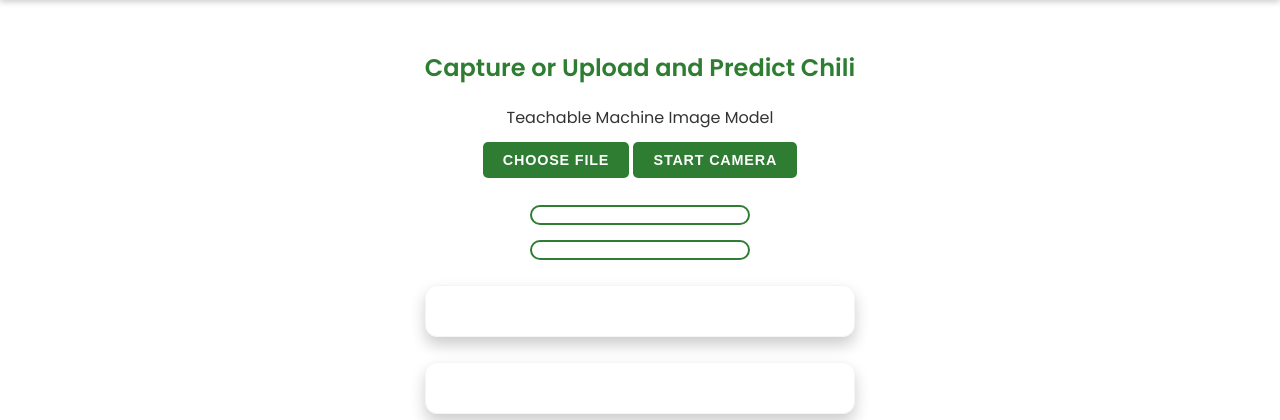
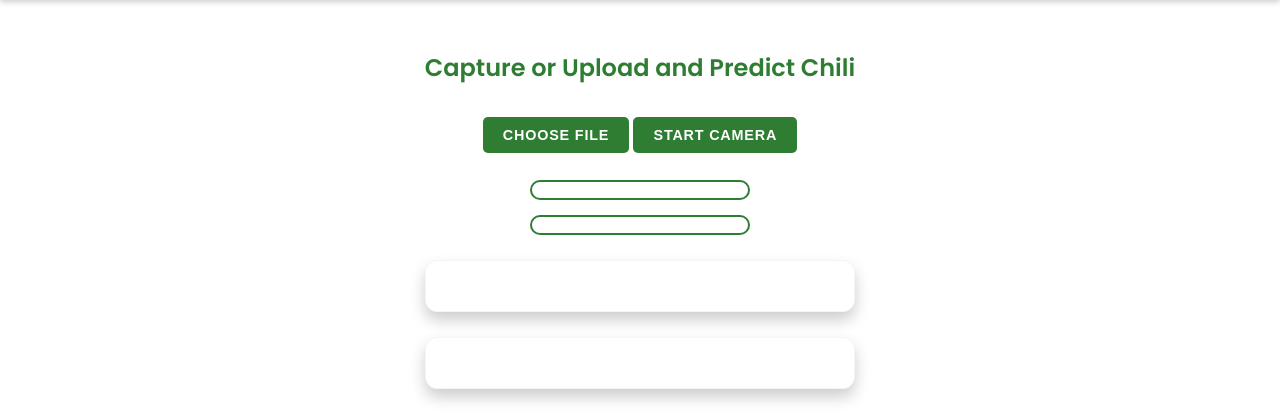
Before and after one commit to ejbaslot/ChipAI, a Flask app: page /ai in a window 1280 px wide. Shown: the part 110-530 px from the top of the page. Run offline with Flask 3, Linux system fonts and the light colour scheme; the visitor is signed in with stand-in values (Sample User, id 1); some libraries are stand-ins or nearby versions.

Commit message:
Fixed unta lord

```diff
--- a/ChipAI/templates/AI.html
+++ b/ChipAI/templates/AI.html
@@ -5,9 +5,8 @@
     <meta name="viewport" content="width=device-width, initial-scale=1.0, maximum-scale=1.0, user-scalable=no">
     <title>ChipAI - Chili Prediction</title>
     <link href="https://fonts.googleapis.com/css2?family=Poppins:wght@400;600&display=swap" rel="stylesheet">
-    <!-- Load locally hosted TensorFlow.js and Teachable Machine from root js folder -->
     <script src="../js/tf.min.js"></script>
-    <script src="../js/teachablemachine-image.min.js"></script>
+    <script src="../js/image.min.js"></script>
 </head>
 <body>
     <header>
@@ -30,7 +29,6 @@
 
     <div class="content">
         <h2>Capture or Upload and Predict Chili</h2>
-        <div>Teachable Machine Image Model</div>
         <button type="button" onclick="document.getElementById('fileInput').click()" class="btn">Choose File</button>
         <input type="file" id="fileInput" accept="image/*" style="display: none;">
         <button type="button" onclick="init()" class="btn">Start Camera</button>
```
